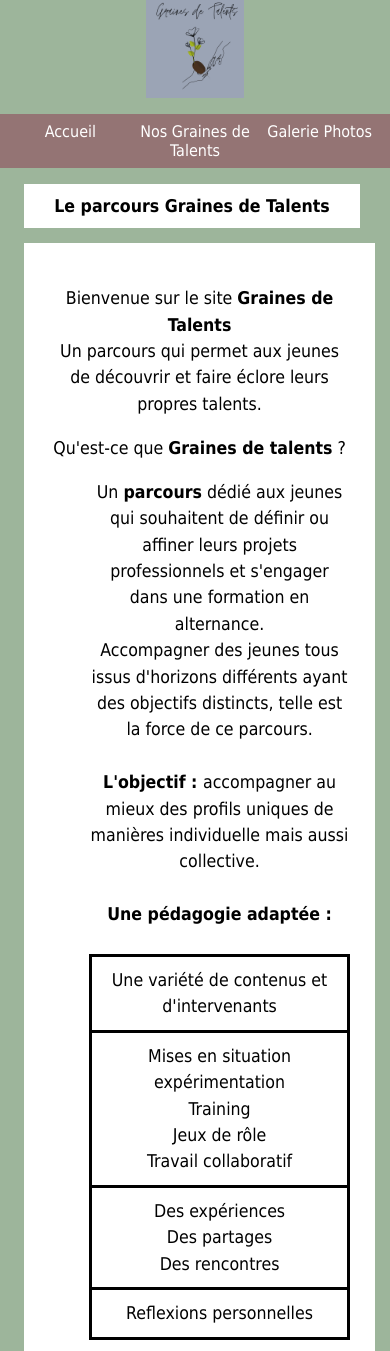
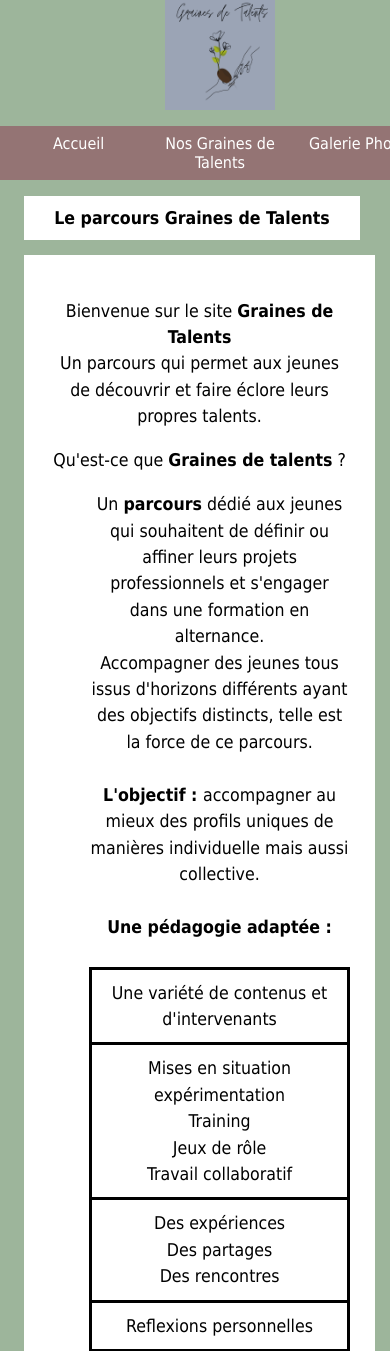
Before and after one commit to mohamed-azzouz98/Site_GrainesDeTalents, a PHP site: page / in a window 390 px wide; the page is wider, and only the part inside the window is pictured. Shown: the top 1351 px of that part. Run offline with PHP 8.4, Linux system fonts and the light colour scheme.

Commit message:
test modif responsive

```diff
--- a/style.css
+++ b/style.css
@@ -456,7 +456,6 @@ blockquote:before {
   height: 100%;
   overflow: hidden;
   transition: all 300ms ease-out;
-  vertical-align: top;
   box-sizing: border-box;
   white-space: normal;
 }
@@ -561,6 +560,9 @@ blockquote:before {
 
 @media screen and (max-width:640px) {
 
+  .navBar{
+    width: 440px;
+  }
   .navBar img{
     display: flex;
     margin: 0 auto;
@@ -643,7 +645,7 @@ footer i{
   #interviewMobile{
     display: block;
     width: 350px;
-
+    margin-left: -20px;
   }
 
 
```
